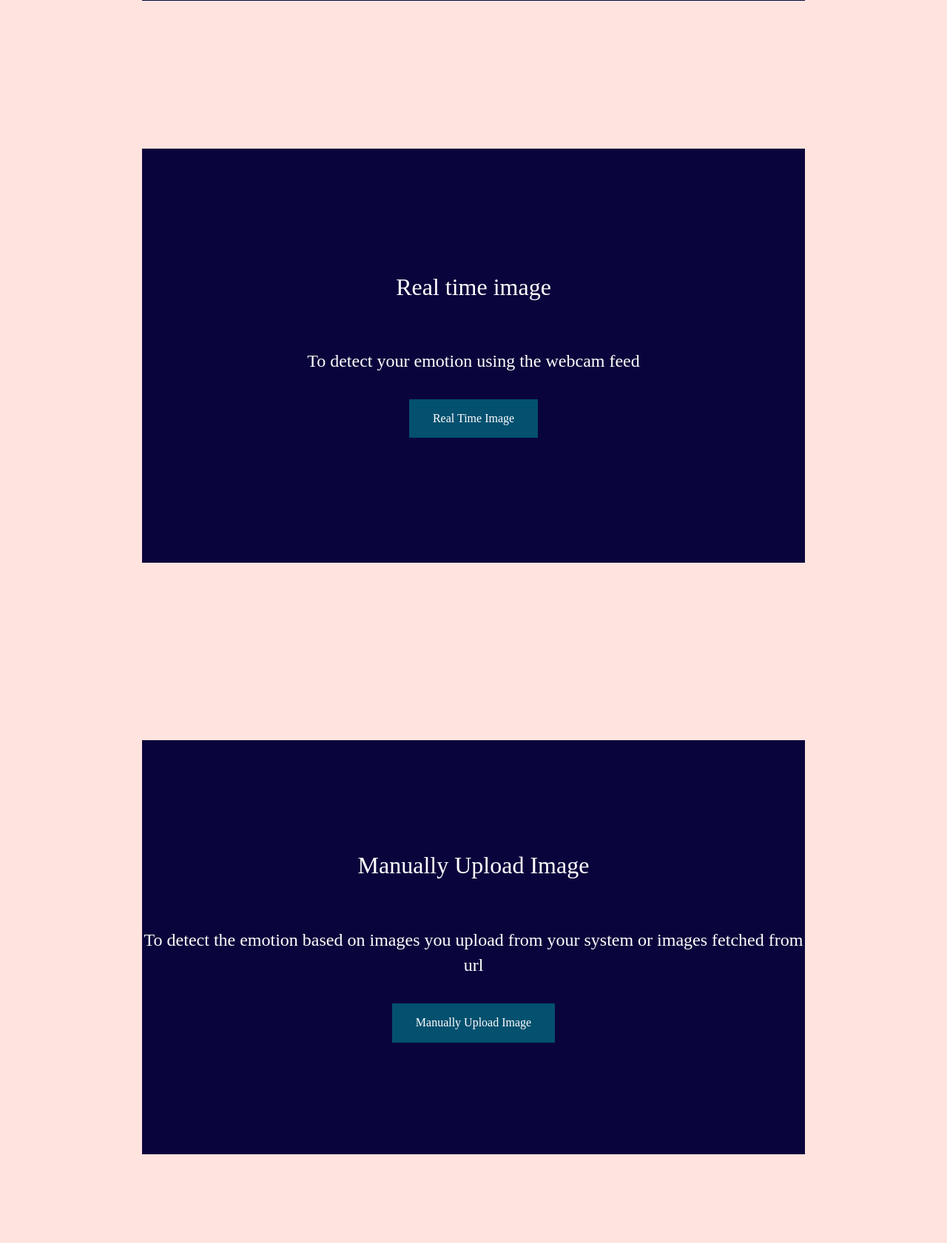
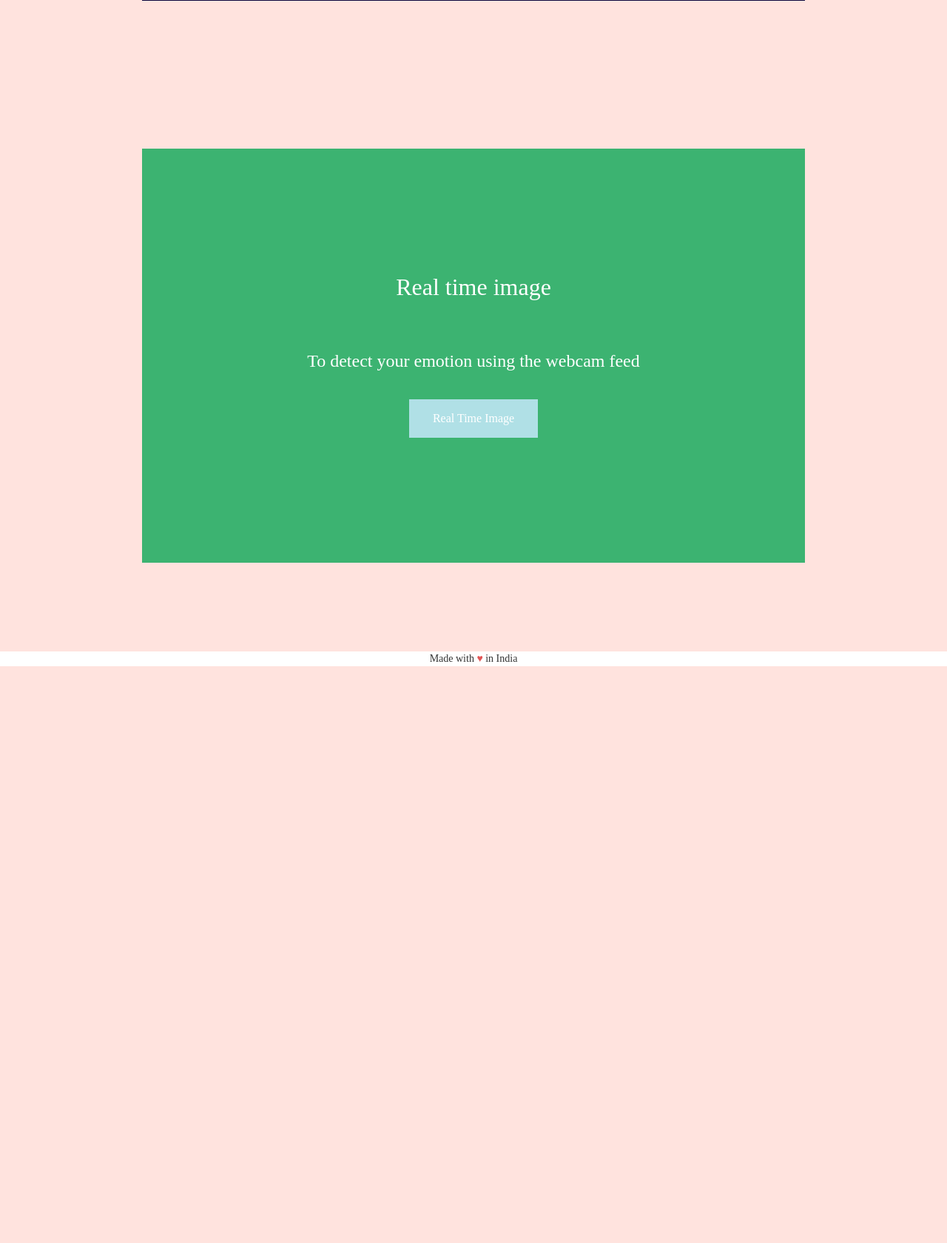
Before and after one commit to rithvikayithapu/ML-Project-Stress-Detector, a Flask app: page / in a window 1280 px wide. Shown: the part 1519-3200 px from the top of the page at 74% size. After the commit the page ends 2420 px from the top, so only its background shows below. Run offline with Flask 2, Linux system fonts and the light colour scheme; some libraries are stand-ins or nearby versions; some web fonts are replaced.

Commit message:
Update Start.html

```diff
--- a/templates/Start.html
+++ b/templates/Start.html
@@ -57,7 +57,7 @@
 
     .button {
       margin-top:20px;
-      background-color: #03506F;
+      background-color:powderblue;
       border: none;
       color: white;
       padding: 15px 32px;
@@ -78,7 +78,7 @@
 <body>
 
   <!--Heading section-->
-  <div class="a" style="background-color:#FFE3DE;margin-top:0;position:relative;">
+  <div class="a" style="background-image: url('back.png');margin-top:0;position:relative;">
     <div class="container"></div>
     <div style="display:flex;flex-direction:column; align-items:center;
   justify-content:center;
@@ -86,11 +86,11 @@
     <div class="animation-area" style="height: 100vh;width:100%;display:flex;flex-direction:column; align-items:center;
     justify-content:center;text-align:center;">
     <div class="animation-area .container-sm" style="height: 70vh;width:70%;display:flex;flex-direction:column; align-items:center;
-    justify-content:center;text-align:center;background-color:#0A043C;margin:30px;color:white">
+    justify-content:center;text-align:center;background-color:MediumSeaGreen;margin:30px;color:white">
     <div class="animation-area .container-sm" style="height: 80vh;width:90%;display:flex;flex-direction:column; align-items:center;
-    justify-content:center;text-align:center;background-color:#03506F;margin:30px;color:white;">
+    justify-content:center;text-align:center;background-color:powderblue;margin:30px;color:white;">
     <div style="display: flex;flex-direction:row">
-      <p style="font-size: 70px;">Facial Emotion Investigator</p>
+      <p style="font-size: 100px;">Stress Level Detection System</p>
       <img style="margin-left:-120px" src="../static/undraw_the_search_s0xf (1) 1.svg" alt="">
     </div>
 
@@ -123,9 +123,7 @@
       <img class="mySlides" width=90% height=400px
         src="https://user-images.githubusercontent.com/57671048/98131204-10026780-1ee1-11eb-999b-0182a68ce529.png"
         style="display:block">
-      <img class="mySlides" width=90% height=400px
-        src="https://user-images.githubusercontent.com/57671048/98197451-c8192a00-1f4c-11eb-8b9f-e752acce1127.png"
-        style="display:block">
+
     </div>
 
 
@@ -141,7 +139,7 @@
     <div class="animation-area" style="height: 100vh;width:100%;display:flex;flex-direction:column; align-items:center;
     justify-content:center;text-align:center;">
     <div class="animation-area .container-sm" style="height: 70vh;width:70%;display:flex;flex-direction:column; align-items:center;
-    justify-content:center;text-align:center;background-color:#0A043C;margin:30px;color:white">
+    justify-content:center;text-align:center;background-color:MediumSeaGreen;margin:30px;color:white">
     <p style="font-size:xx-large;padding-bottom:50px;" >Real time image</p>
     <p style="font-size:x-large;padding-bottom:20px;">To detect your emotion using the webcam feed</p>
     <form action="/RealTime" method="post">
@@ -150,30 +148,9 @@
 
 </div>
   </div>
-</div>
-
-
-
-  <!--manual section-->
-
-  <div style="display:flex;flex-direction:column; align-items:center;
-  justify-content:center;
-  text-align:center;">
-    <div class="animation-area" style="height: 100vh;width:100%;display:flex;flex-direction:column; align-items:center;
-    justify-content:center;text-align:center;">
-    <div class="animation-area .container-sm" style="height: 70vh;width:70%;display:flex;flex-direction:column; align-items:center;
-    justify-content:center;text-align:center;background-color:#0A043C;margin:30px;color:white">
-    <p style="font-size:xx-large;padding-bottom:50px;">Manually Upload Image</p>
-    <p style="font-size:x-large;padding-bottom:20px;">To detect the emotion based on images you upload from your system or images fetched from url</p>
-      <form action="/ManualUpload" method="post">
-        <input type="submit" name="Manually Upload Image" value="Manually Upload Image" class="button" />
-      </form>
-
-</div>
-  </div>
   </div>
 
-
+Made with <span style="color: #e25555;">&#9829;</span> in India
 
   <script>
     var myIndex = 0;
```
